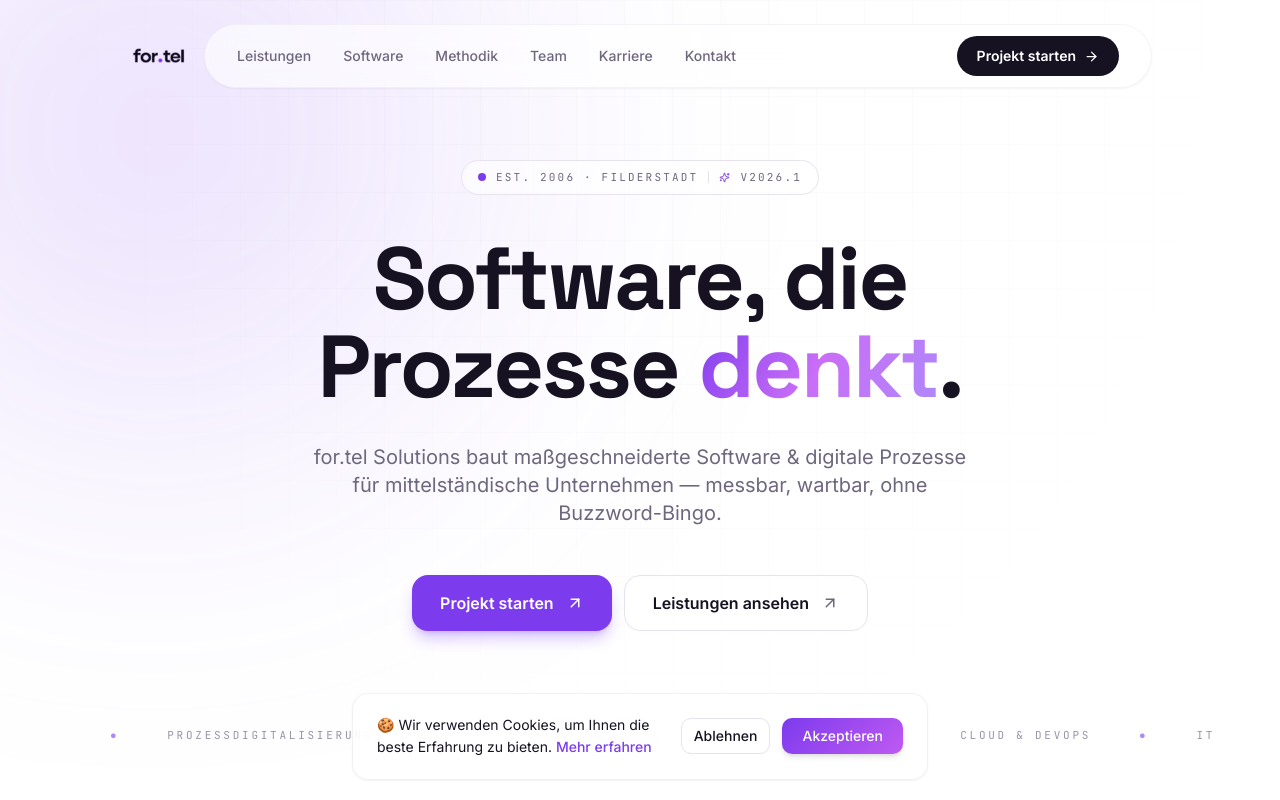
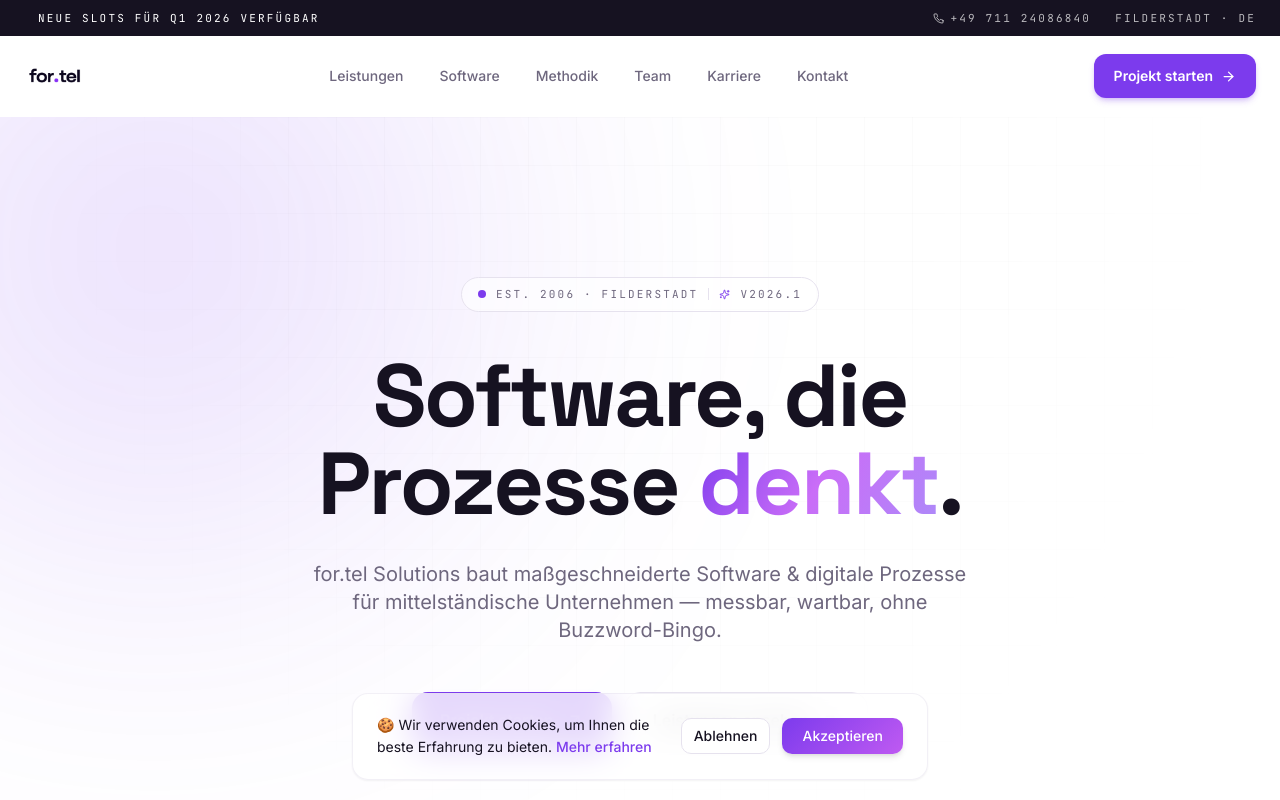
Before and after one commit to dvvvvv411/fortel, a React (Vite) app: page / in a window 1280 px wide. Shown: the top 800 px of the page. Built offline with nearby package versions, Linux system fonts and the light colour scheme; the HTML template or start-up script is replaced by a standard one.

Commit message:
Changes
Co-authored-by: dvvvvv411 <212236081+dvvvvv411@users.noreply.github.com>

```diff
--- a/src/components/landing/Navbar.tsx
+++ b/src/components/landing/Navbar.tsx
@@ -1,7 +1,7 @@
 import { useState, useEffect } from 'react';
 import { Link, useLocation } from 'react-router-dom';
 import logo from '@/assets/logo.png';
-import { Menu, X, ArrowRight } from 'lucide-react';
+import { Menu, X, ArrowRight, Phone, Mail, MapPin } from 'lucide-react';
 
 const navLinks = [
   { label: 'Leistungen', href: '/leistungen' },
@@ -23,11 +23,8 @@ const Navbar = () => {
     return () => window.removeEventListener('scroll', onScroll);
   }, []);
 
-  useEffect(() => {
-    setMobileOpen(false);
-  }, [location.pathname]);
+  useEffect(() => setMobileOpen(false), [location.pathname]);
 
-  // Prevent body scroll when mobile menu is open
   useEffect(() => {
     document.body.style.overflow = mobileOpen ? 'hidden' : '';
     return () => { document.body.style.overflow = ''; };
@@ -35,91 +32,101 @@ const Navbar = () => {
 
   return (
     <>
-      <div className="absolute top-0 left-0 right-0 z-50 px-4 pt-6">
-        <div className="max-w-5xl mx-auto flex items-center gap-4">
-          {/* Logo: fixed size to prevent layout shift */}
-          {/* Desktop: logo left */}
-          <Link to="/" className="shrink-0 hidden md:block h-10">
-            <img src={logo} alt="for.tel Solutions" loading="eager" fetchPriority="high" className="h-10 w-auto object-contain hover:scale-105 transition-transform duration-200" />
+      {/* Top announcement bar */}
+      <div className="relative z-[60] hidden md:block bg-foreground text-background">
+        <div className="max-w-7xl mx-auto px-6 h-9 flex items-center justify-between text-[11px] font-mono uppercase tracking-[0.2em]">
+          <div className="flex items-center gap-2">
+            <span className="relative flex h-1.5 w-1.5">
+              <span className="absolute inline-flex h-full w-full rounded-full bg-primary-glow opacity-75 animate-ping" />
+              <span className="relative inline-flex h-1.5 w-1.5 rounded-full bg-primary-glow" />
+            </span>
+            <span>Neue Slots für Q1 2026 verfügbar</span>
+          </div>
+          <div className="flex items-center gap-6 text-background/70">
+            <a href="tel:+4971124086840" className="hover:text-background transition-colors flex items-center gap-1.5"><Phone size={11}/> +49 711 24086840</a>
+            <span className="hidden lg:inline">Filderstadt · DE</span>
+          </div>
+        </div>
+      </div>
+
+      {/* Main header bar */}
+      <header
+        className={`sticky top-0 z-50 w-full transition-all duration-300 ${
+          scrolled
+            ? 'bg-background/85 backdrop-blur-xl border-b border-border shadow-sm'
+            : 'bg-background/40 backdrop-blur-md border-b border-transparent'
+        }`}
+      >
+        <div className={`max-w-7xl mx-auto px-4 sm:px-6 flex items-center justify-between transition-all duration-300 ${scrolled ? 'h-16' : 'h-20'}`}>
+          {/* Logo */}
+          <Link to="/" className="shrink-0 flex items-center">
+            <img
+              src={logo}
+              alt="for.tel Solutions"
+              loading="eager"
+              fetchPriority="high"
+              draggable={false}
+              onContextMenu={(e) => e.preventDefault()}
+              className={`w-auto object-contain hover:scale-105 transition-all duration-300 ${scrolled ? 'h-8' : 'h-10'}`}
+            />
           </Link>
 
-          {/* Desktop Nav pill */}
-          <nav
-            className={`hidden md:flex flex-1 transition-all duration-500 rounded-full border px-8 h-16 items-center justify-between ${
-              scrolled
-                ? 'bg-background/90 backdrop-blur-xl shadow-lg shadow-foreground/5 border-border/80'
-                : 'bg-background/60 backdrop-blur-md border-border/40 shadow-sm'
-            }`}
-          >
-            <div className="flex items-center gap-8">
-              {navLinks.map((link) => (
+          {/* Desktop nav links */}
+          <nav className="hidden lg:flex items-center gap-9">
+            {navLinks.map((link) => {
+              const active = location.pathname === link.href;
+              return (
                 <Link
                   key={link.href}
                   to={link.href}
-                  className={`text-sm font-medium transition-colors ${
-                    location.pathname === link.href
-                      ? 'text-foreground'
-                      : 'text-muted-foreground hover:text-foreground'
+                  className={`relative text-sm font-medium transition-colors group ${
+                    active ? 'text-foreground' : 'text-muted-foreground hover:text-foreground'
                   }`}
                 >
                   {link.label}
+                  <span className={`absolute -bottom-1.5 left-0 right-0 h-px bg-primary transition-transform origin-left ${active ? 'scale-x-100' : 'scale-x-0 group-hover:scale-x-100'}`} />
                 </Link>
-              ))}
-            </div>
+              );
+            })}
+          </nav>
 
-            <div className="ml-8 pl-6">
+          {/* Right side: CTA */}
+          <div className="flex items-center gap-3">
             <Link
               to="/kontakt"
-                className="inline-flex items-center gap-2 px-5 py-2.5 rounded-full bg-foreground text-background text-sm font-semibold hover:bg-foreground/90 transition-colors whitespace-nowrap"
+              className="hidden md:inline-flex items-center gap-2 px-5 h-11 rounded-xl bg-primary text-primary-foreground text-sm font-semibold shadow-md shadow-primary/25 hover:shadow-primary/40 hover:translate-y-[-1px] transition-all whitespace-nowrap"
             >
               Projekt starten
               <ArrowRight size={15} />
             </Link>
-            </div>
-          </nav>
 
-          {/* Mobile header bar */}
-          <div className="md:hidden flex-1 flex items-center">
-            {/* Hamburger in eigener Pille */}
+            {/* Mobile burger */}
             <button
-              className={`p-2.5 rounded-full border transition-all duration-500 ${
-                scrolled
-                  ? 'bg-background/90 backdrop-blur-xl shadow-lg shadow-foreground/5 border-border/80'
-                  : 'bg-background/60 backdrop-blur-md border-border/40 shadow-sm'
-              } text-foreground`}
+              className="lg:hidden p-2.5 rounded-xl border border-border bg-background/70 hover:bg-background transition-colors text-foreground"
               onClick={() => setMobileOpen(true)}
               aria-label="Menü öffnen"
             >
               <Menu size={22} />
             </button>
-
-            {/* Logo zentriert, transparent */}
-            <Link to="/" className="absolute left-1/2 -translate-x-1/2">
-              <img src={logo} alt="for.tel Solutions" loading="eager" fetchPriority="high" className="h-8 hover:scale-105 transition-transform duration-200" />
-            </Link>
           </div>
         </div>
-      </div>
+      </header>
 
-      {/* Mobile Fullscreen Sidebar Overlay */}
+      {/* Mobile sidebar */}
       <div
-        className={`md:hidden fixed inset-0 z-[60] transition-opacity duration-300 ${
+        className={`lg:hidden fixed inset-0 z-[80] transition-opacity duration-300 ${
           mobileOpen ? 'opacity-100 pointer-events-auto' : 'opacity-0 pointer-events-none'
         }`}
       >
-        {/* Backdrop */}
-        <div className="absolute inset-0 bg-foreground/20 backdrop-blur-sm" onClick={() => setMobileOpen(false)} />
-
-        {/* Sidebar panel */}
+        <div className="absolute inset-0 bg-foreground/30 backdrop-blur-sm" onClick={() => setMobileOpen(false)} />
         <div
-          className={`absolute inset-y-0 left-0 w-[85%] max-w-[320px] bg-background shadow-2xl flex flex-col transition-transform duration-300 ease-out ${
-            mobileOpen ? 'translate-x-0' : '-translate-x-full'
+          className={`absolute inset-y-0 right-0 w-[88%] max-w-[360px] bg-background shadow-2xl flex flex-col transition-transform duration-300 ease-out ${
+            mobileOpen ? 'translate-x-0' : 'translate-x-full'
           }`}
         >
-          {/* Header */}
-          <div className="flex items-center justify-between px-6 pt-6 pb-4 border-b border-border/40">
+          <div className="flex items-center justify-between px-6 pt-6 pb-4 border-b border-border">
             <Link to="/" onClick={() => setMobileOpen(false)}>
-              <img src={logo} alt="for.tel Solutions" className="h-8" />
+              <img src={logo} alt="for.tel Solutions" className="h-8" draggable={false} onContextMenu={(e) => e.preventDefault()} />
             </Link>
             <button
               onClick={() => setMobileOpen(false)}
@@ -130,30 +137,32 @@ const Navbar = () => {
             </button>
           </div>
 
-          {/* Nav Links */}
-          <nav className="flex-1 flex flex-col justify-center px-6 gap-1">
-            {navLinks.map((link) => (
+          <nav className="flex-1 flex flex-col px-6 pt-8 gap-1 overflow-y-auto">
+            {navLinks.map((link, i) => (
               <Link
                 key={link.href}
                 to={link.href}
                 onClick={() => setMobileOpen(false)}
-                className={`py-3.5 text-lg font-semibold transition-colors ${
-                  location.pathname === link.href
-                    ? 'text-primary'
-                    : 'text-foreground hover:text-primary'
+                className={`py-3.5 text-xl font-display font-semibold border-b border-border/50 flex items-center justify-between group transition-colors ${
+                  location.pathname === link.href ? 'text-primary' : 'text-foreground hover:text-primary'
                 }`}
               >
-                {link.label}
+                <span><span className="text-xs font-mono text-muted-foreground mr-3">0{i + 1}</span>{link.label}</span>
+                <ArrowRight size={16} className="text-muted-foreground group-hover:text-primary group-hover:translate-x-1 transition-all" />
               </Link>
             ))}
           </nav>
 
-          {/* CTA */}
-          <div className="px-6 pb-8">
+          <div className="px-6 py-6 border-t border-border bg-muted/30 space-y-3">
+            <div className="space-y-2 text-sm text-muted-foreground">
+              <a href="tel:+4971124086840" className="flex items-center gap-2.5 hover:text-foreground transition-colors"><Phone size={14} className="text-primary"/> +49 711 24086840</a>
+              <a href="mailto:info@fortel.de" className="flex items-center gap-2.5 hover:text-foreground transition-colors"><Mail size={14} className="text-primary"/> info@fortel.de</a>
+              <div className="flex items-center gap-2.5"><MapPin size={14} className="text-primary"/> Filderstadt, DE</div>
+            </div>
             <Link
               to="/kontakt"
               onClick={() => setMobileOpen(false)}
-              className="flex items-center justify-center gap-2 w-full px-6 py-3.5 rounded-full bg-gradient-blue text-primary-foreground font-semibold text-base"
+              className="flex items-center justify-center gap-2 w-full px-6 py-3.5 rounded-xl bg-primary text-primary-foreground font-semibold"
             >
               Projekt starten
               <ArrowRight size={16} />
```
Lines whose indentation alone changed are shown as unchanged.
